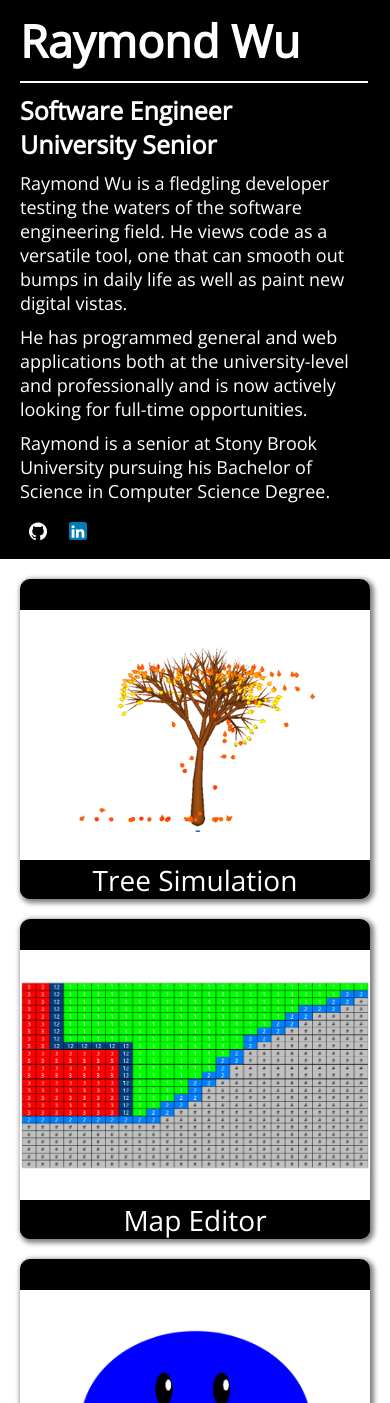
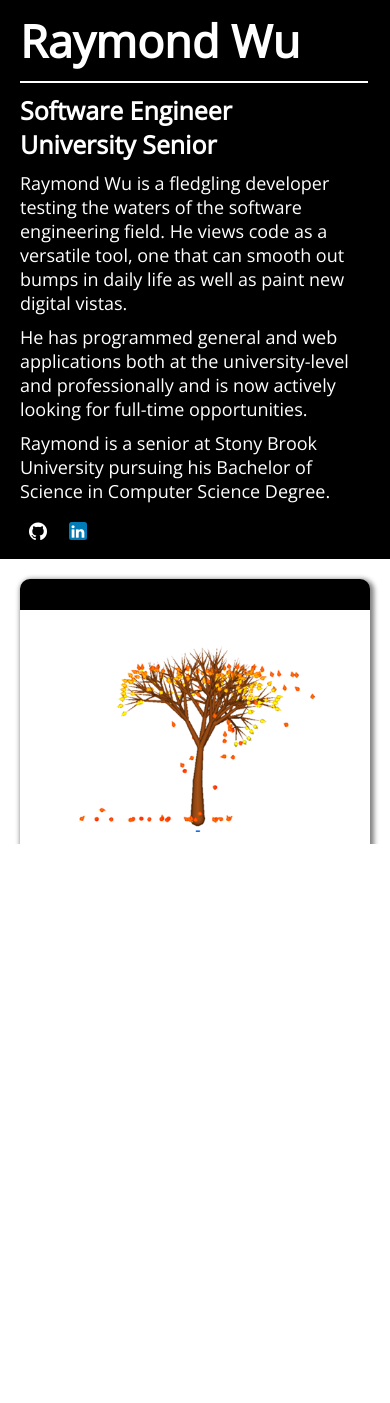
Before and after one commit to Nydroam/personal-website, a React (Create React App) app: page / in a window 390 px wide. After the commit the page ends 844 px from the top, so only its background shows below. Built offline with nearby package versions, Linux system fonts and the light colour scheme.

Commit message:
Fix bug with padding on resize
-When resizing from small to large screen, padding would overflow
-Caused by incorrect height set in right container

```diff
--- a/src/App.css
+++ b/src/App.css
@@ -105,17 +105,14 @@ h1,h2,h3,h4,h5,h6{
 .right{
   width:calc(100% - 325px);
   position:relative;
-  height:100vh;
+  max-height:100%;
 }
 .container{
   z-index: 0;
   overflow-y:auto;
-  max-height:100vh;
+  max-height:calc(100% - 20px);
   padding-right:15px;
   padding-top:20px;
-}
-.bottom{
-  height:20px;
 }
 .center{
   display: flex;
@@ -211,7 +208,11 @@ body{
 .App {
   font-family:"Open Sans";
   text-align: center;
-  height:100%;
+  position:absolute;
+  top:0;
+  left:0;
+  max-height:100vh;
+  height:100vh;
   overflow:hidden;
 }
 @media only screen and (max-width: 600px) {
@@ -250,9 +251,6 @@ body{
   ::-webkit-scrollbar {
     display: none;
     }
-  .bottom{
-    display:none;
-  }
 }
 
 .App-logo {
--- a/src/App.js
+++ b/src/App.js
@@ -67,7 +67,7 @@ function App() {
         <div className="right">
         <div className="container">
           <div className="flex">{cardList.map((info,i)=>Card(info.image,info.link,info.title,info.dark,i))} </div>
-          <div className="bottom"></div>
+
 
         </div>
         </div>
```
